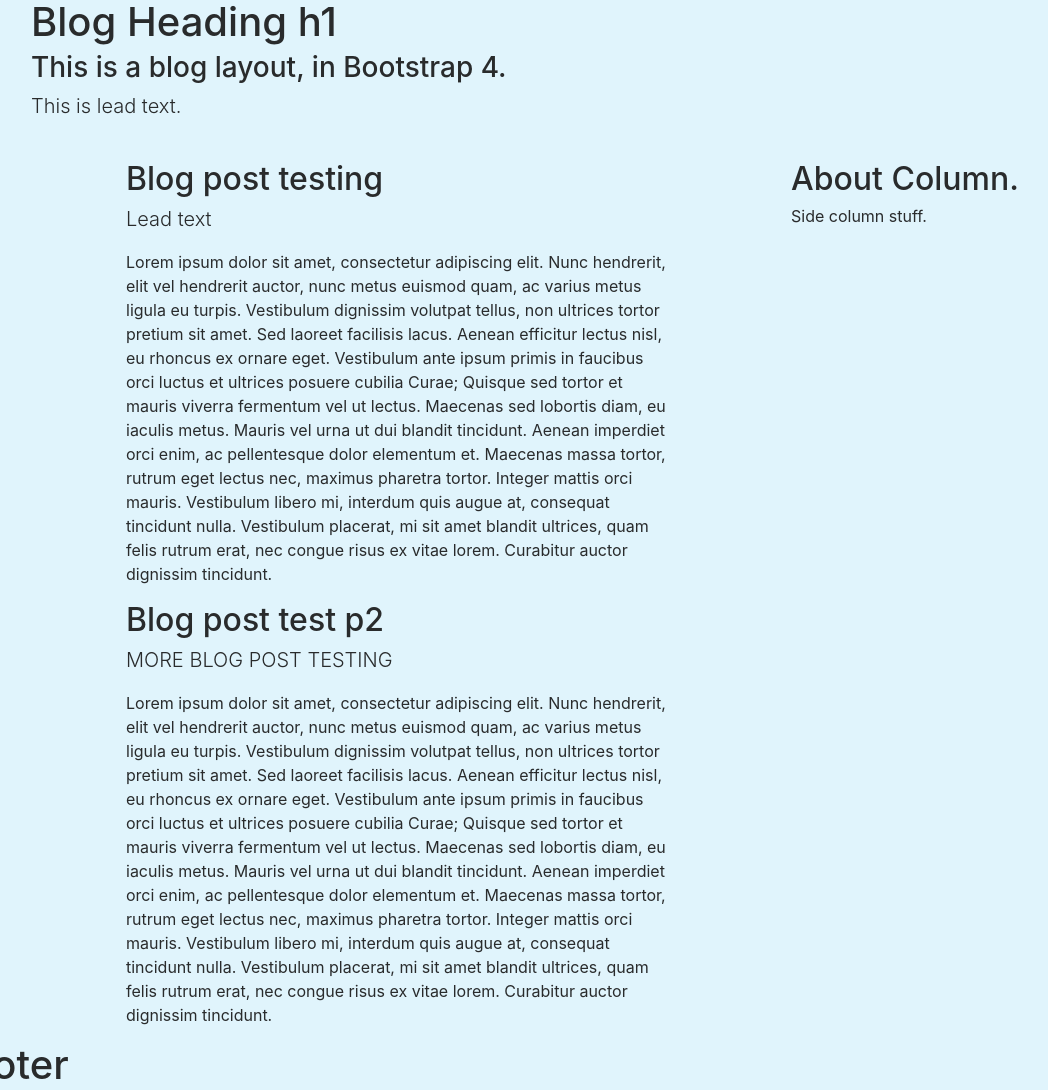
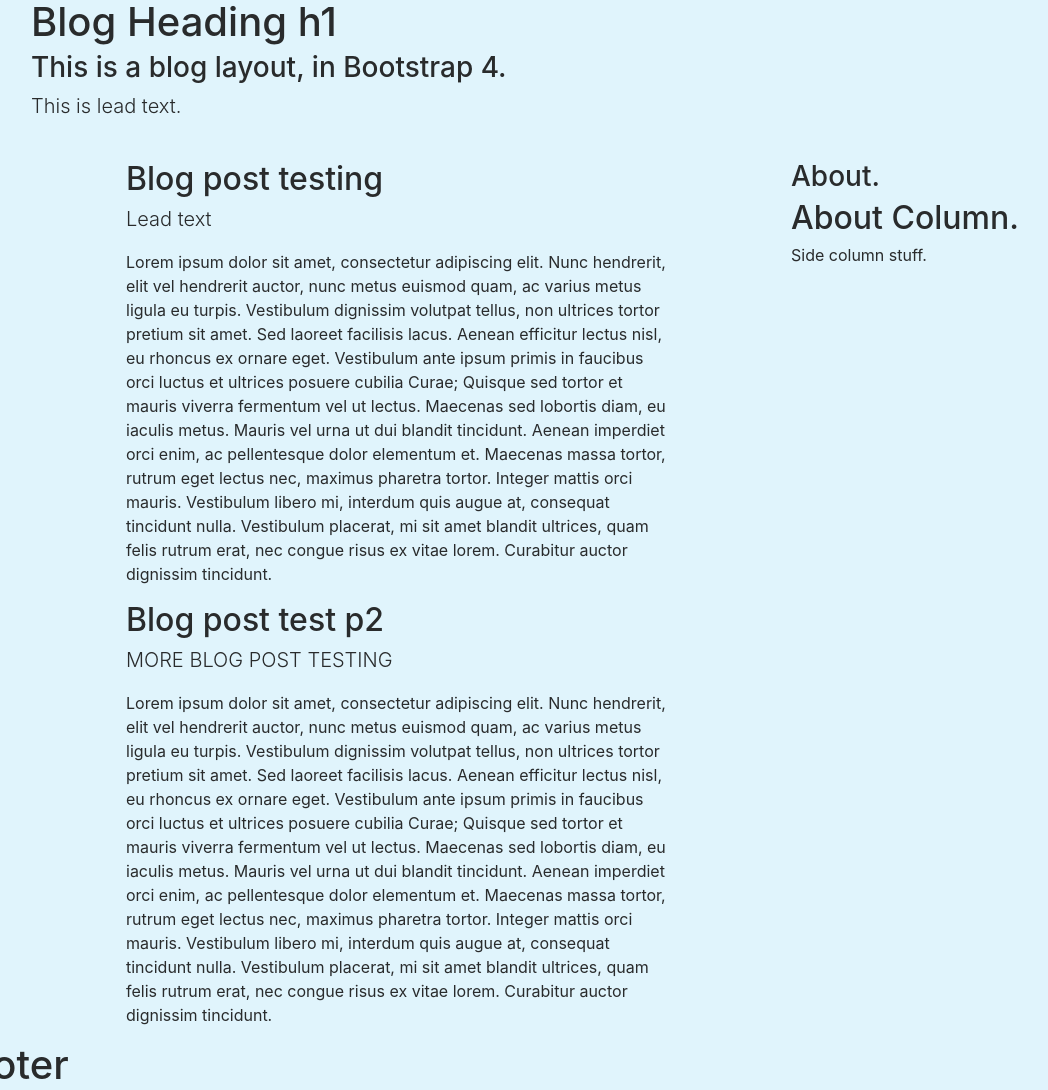
Before and after one commit to andrewerb/hyde-blog, a website: page bootstrap4-blog-layout/index.html in a window 1280 px wide. Shown: the top 1090 px of the page, without its empty margins (54-1102 px from the left). Drawn offline with nearby package versions, Linux system fonts and the light colour scheme; a script that the page names is missing.

Commit message:
HTML changes

```diff
--- a/bootstrap4-blog-layout/index.html
+++ b/bootstrap4-blog-layout/index.html
@@ -46,7 +46,7 @@
                     <p class="lead">Lead text</p>
                     <p>Lorem ipsum dolor sit amet, consectetur adipiscing elit. Nunc hendrerit, elit vel hendrerit auctor, nunc metus euismod quam, ac varius metus ligula eu turpis. Vestibulum dignissim volutpat tellus, non ultrices tortor pretium sit amet. Sed laoreet facilisis lacus. Aenean efficitur lectus nisl, eu rhoncus ex ornare eget. Vestibulum ante ipsum primis in faucibus orci luctus et ultrices posuere cubilia Curae; Quisque sed tortor et mauris viverra fermentum vel ut lectus. Maecenas sed lobortis diam, eu iaculis metus. Mauris vel urna ut dui blandit tincidunt. Aenean imperdiet orci enim, ac pellentesque dolor elementum et. Maecenas massa tortor, rutrum eget lectus nec, maximus pharetra tortor. Integer mattis orci mauris. Vestibulum libero mi, interdum quis augue at, consequat tincidunt nulla. Vestibulum placerat, mi sit amet blandit ultrices, quam felis rutrum erat, nec congue risus ex vitae lorem. Curabitur auctor dignissim tincidunt.</p>
                 </div>
-                <div class="row"> <!-- POST CONTAINER - ROW -->
+                <div class="row blog-post"> <!-- POST CONTAINER - ROW -->
                     <div class="col-12">
                         <h2>
                             Blog post test p2
@@ -56,7 +56,10 @@
                     </div>
                 </div>
             </div>
-            <div class="offset-1 col-4">
+            <div class="offset-1 col-3 blog-sidebar">
+                <div class="sidebar-module sidebar-module-inset">
+                    <h3>About.</h3>
+                </div>
                 <h2>About Column.</h2>
                 <p>Side column stuff.</p>
             </div>
```
